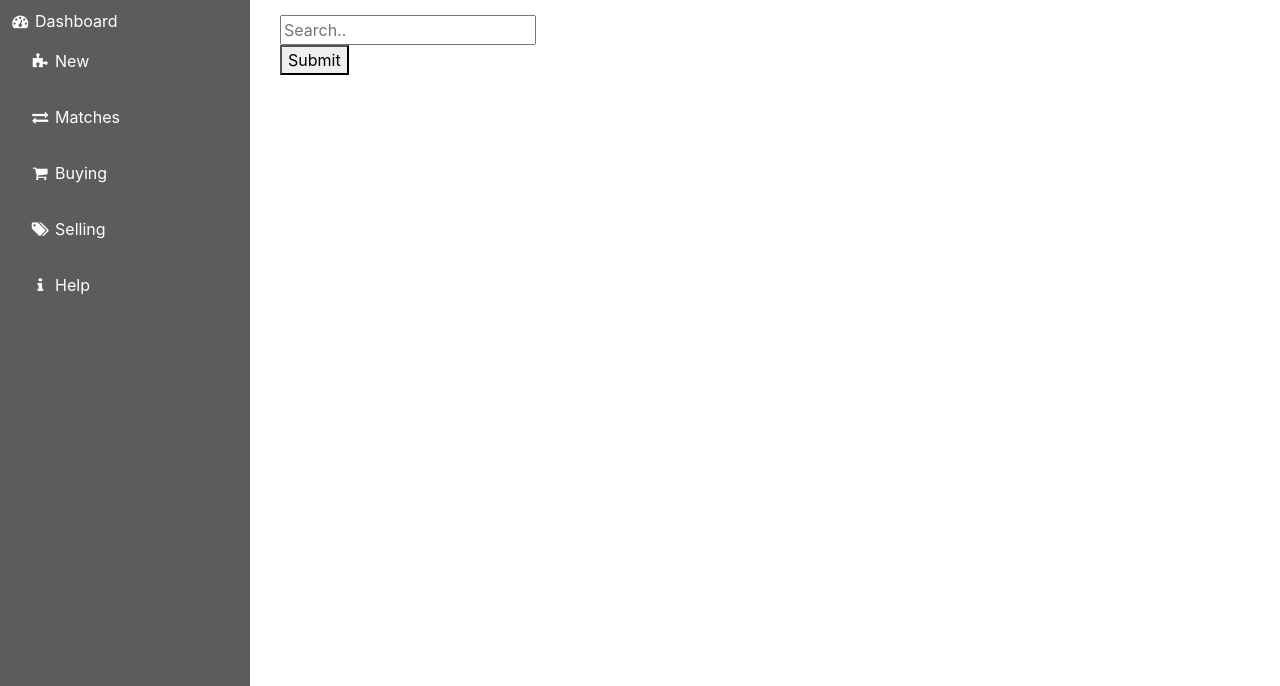
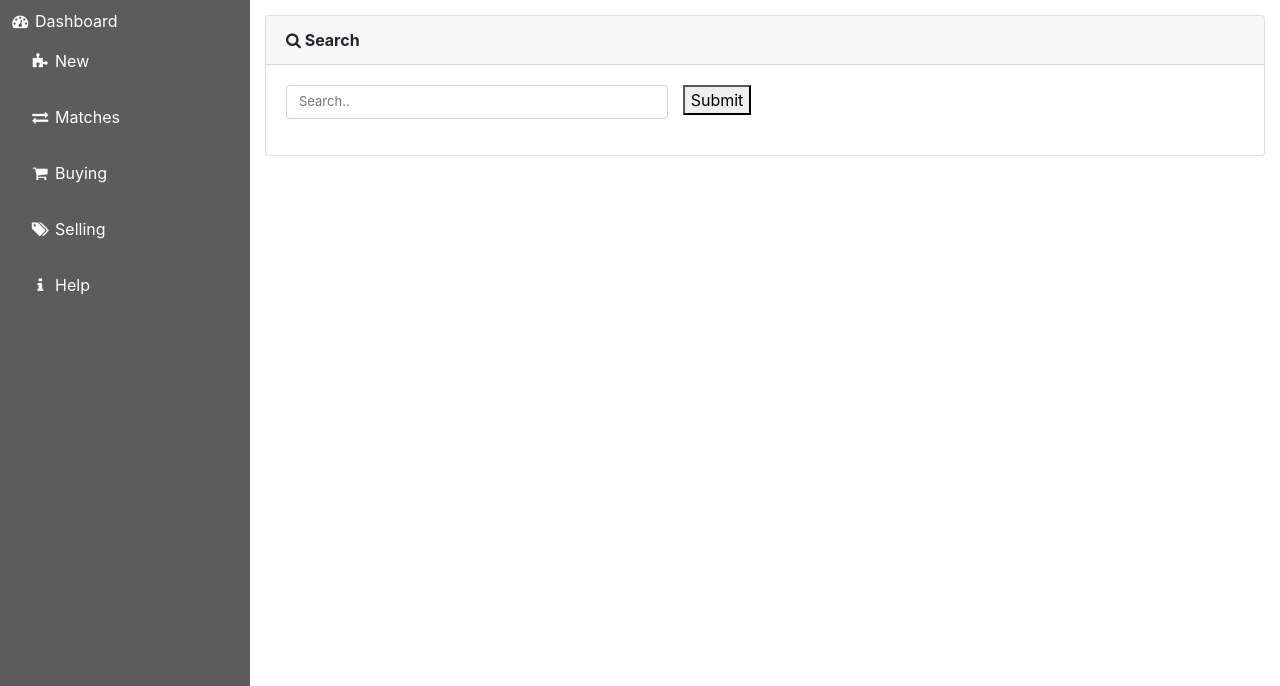
Before and after one commit to amykochu/Black, a Django app: template listing/templates/search_page.html in a window 1280 px wide. Shown: the part 57-743 px from the top of the page. Run offline with Django 3.2, Linux system fonts and the light colour scheme; the template is opened without the code that fills it, so the values that code supplies are empty; some libraries are stand-ins or nearby versions.

Commit message:
UI changes in dashboard/search/upload

```diff
--- a/listing/templates/search_page.html
+++ b/listing/templates/search_page.html
@@ -1,13 +1,21 @@
 {% extends 'base.html' %}
 {% block content %}
-<div class="col-xl-3 col-sm-6 mb-3">
-<form action="" method="post">
-  {% csrf_token %}
-  <input type="text" name="search_key" placeholder="Search..">
-  <button type="submit">Submit</button>
-</form>
-<br><br>
+    <div class="card mb-3">
+        <div class="card-header">
+          <b><i class="fa fa-search" aria-hidden="true"></i> Search</b></div>
+        <div class="card-body">
+        <form action="" method="post" class="listing" style="padding: 0px">
+          {% csrf_token %}
+          <div class="row">
+             <div class="col-xl-5 col-sm-6 mb-3"><input type="text" name="search_key" placeholder="Search.."></div>
+             <div class="col-xl-3 col-sm-6 mb-3"><div class="row"><button type="submit">Submit</button></div></div>
+          </div>
+        </form>
+
+<div class="row">
+
     {% for i in result %}
+    <div class="col-xl-3 col-sm-6 mb-3">
     <div class="card text-dark bg-white o-hidden h-100">
     <div class="card-body">
       <div class="card-body-icon">
@@ -18,7 +26,7 @@
       <h5>US $5 - 50</h5>
       <span><i class="fa fa-map-marker text-warning" aria-hidden="true"></i> Hong Kong</span>
       <p>Widget Description</p>
-      </span>
+      <div><a href="#">#Automobile&Components</a> <a href="#">#Retailing</a></div>
     </div>
     </div>
     <span class="card-footer text-dark clearfix small z-1" href="#">
@@ -27,6 +35,10 @@
       </span>
     </span >
     </div>
+    </div>
     {% endfor %}
+
+</div>
+</div>
 </div>
 {% endblock %}
```
Also changed, not shown: listing/templates/dashboard.html (+6 -6 lines), listing/templates/upload.html (+19 -5 lines).
